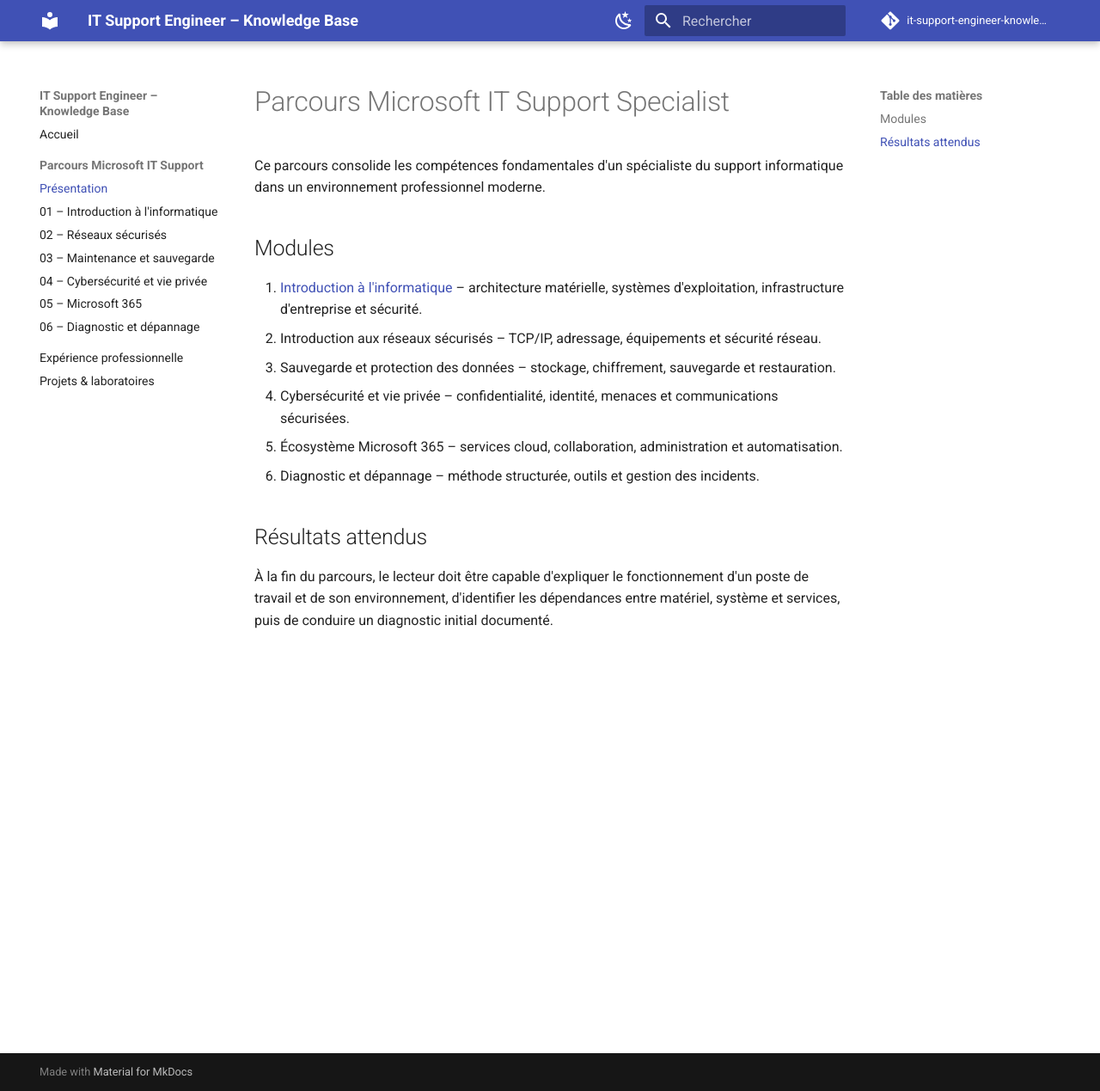
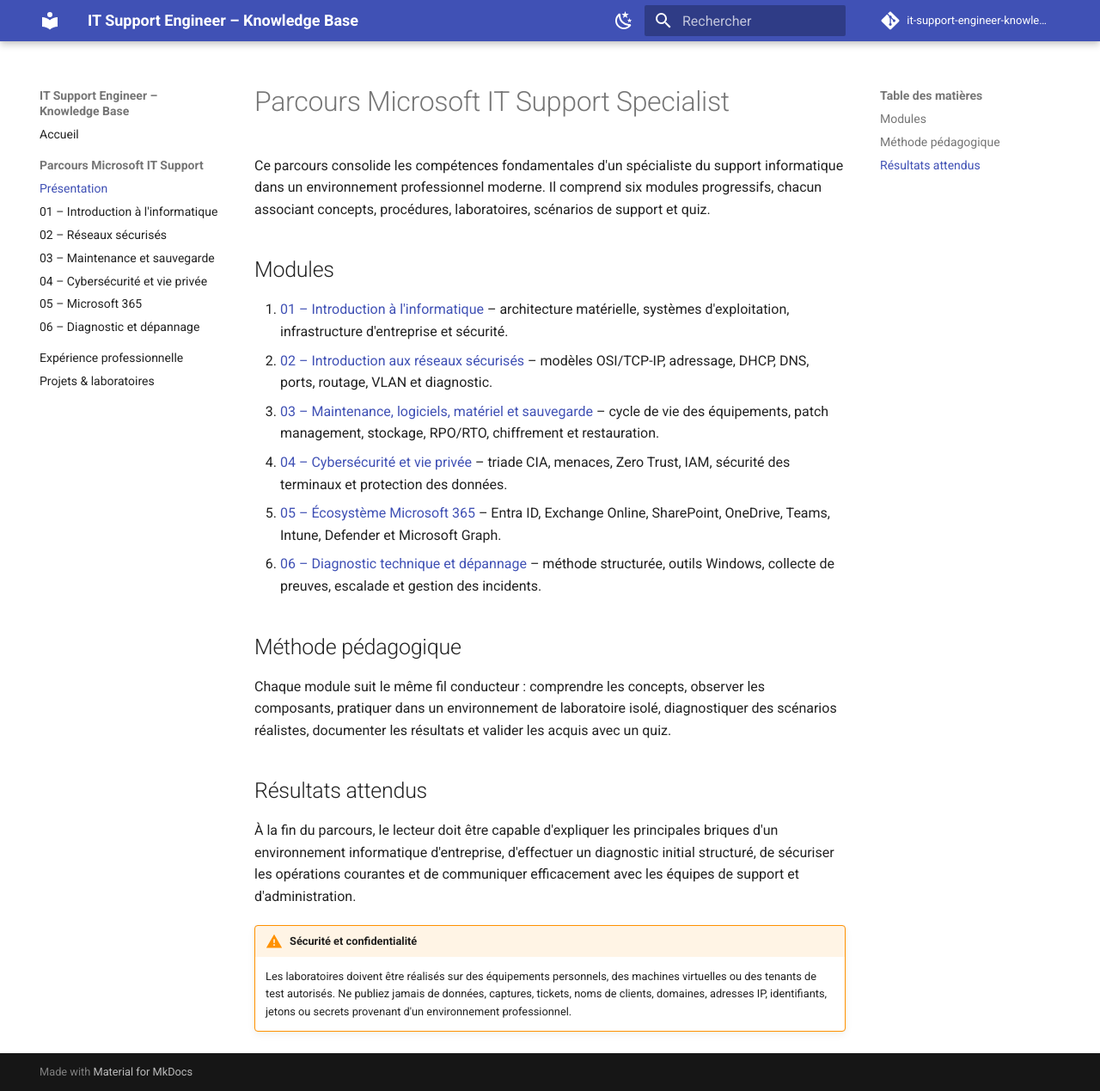
Before and after one commit to aminejguirim/it-support-engineer-knowledge-base, an MkDocs documentation site: the page built from docs/microsoft-it-support/index.md, in a window 1280 px wide and 1269 px high. Shown: the whole window at 86% size. Built offline with MkDocs 1.6.1 and Material for MkDocs 9.7.7, drawn with Linux system fonts in a browser that asks for light colours; comment, search, counter and statistics services are not loaded.

Commit message:
Complete Microsoft IT Support learning path index

```diff
--- a/docs/microsoft-it-support/index.md
+++ b/docs/microsoft-it-support/index.md
@@ -1,16 +1,23 @@
 # Parcours Microsoft IT Support Specialist
 
-Ce parcours consolide les compétences fondamentales d'un spécialiste du support informatique dans un environnement professionnel moderne.
+Ce parcours consolide les compétences fondamentales d'un spécialiste du support informatique dans un environnement professionnel moderne. Il comprend six modules progressifs, chacun associant concepts, procédures, laboratoires, scénarios de support et quiz.
 
 ## Modules
 
-1. [Introduction à l'informatique](01-introduction-informatique.md) – architecture matérielle, systèmes d'exploitation, infrastructure d'entreprise et sécurité.
-2. Introduction aux réseaux sécurisés – TCP/IP, adressage, équipements et sécurité réseau.
-3. Sauvegarde et protection des données – stockage, chiffrement, sauvegarde et restauration.
-4. Cybersécurité et vie privée – confidentialité, identité, menaces et communications sécurisées.
-5. Écosystème Microsoft 365 – services cloud, collaboration, administration et automatisation.
-6. Diagnostic et dépannage – méthode structurée, outils et gestion des incidents.
+1. [01 – Introduction à l'informatique](01-introduction-informatique.md) – architecture matérielle, systèmes d'exploitation, infrastructure d'entreprise et sécurité.
+2. [02 – Introduction aux réseaux sécurisés](02-reseaux-securises.md) – modèles OSI/TCP-IP, adressage, DHCP, DNS, ports, routage, VLAN et diagnostic.
+3. [03 – Maintenance, logiciels, matériel et sauvegarde](03-maintenance-sauvegarde.md) – cycle de vie des équipements, patch management, stockage, RPO/RTO, chiffrement et restauration.
+4. [04 – Cybersécurité et vie privée](04-cybersecurite-vie-privee.md) – triade CIA, menaces, Zero Trust, IAM, sécurité des terminaux et protection des données.
+5. [05 – Écosystème Microsoft 365](05-microsoft-365.md) – Entra ID, Exchange Online, SharePoint, OneDrive, Teams, Intune, Defender et Microsoft Graph.
+6. [06 – Diagnostic technique et dépannage](06-diagnostic-depannage.md) – méthode structurée, outils Windows, collecte de preuves, escalade et gestion des incidents.
+
+## Méthode pédagogique
+
+Chaque module suit le même fil conducteur : comprendre les concepts, observer les composants, pratiquer dans un environnement de laboratoire isolé, diagnostiquer des scénarios réalistes, documenter les résultats et valider les acquis avec un quiz.
 
 ## Résultats attendus
 
-À la fin du parcours, le lecteur doit être capable d'expliquer le fonctionnement d'un poste de travail et de son environnement, d'identifier les dépendances entre matériel, système et services, puis de conduire un diagnostic initial documenté.
+À la fin du parcours, le lecteur doit être capable d'expliquer les principales briques d'un environnement informatique d'entreprise, d'effectuer un diagnostic initial structuré, de sécuriser les opérations courantes et de communiquer efficacement avec les équipes de support et d'administration.
+
+!!! warning "Sécurité et confidentialité"
+    Les laboratoires doivent être réalisés sur des équipements personnels, des machines virtuelles ou des tenants de test autorisés. Ne publiez jamais de données, captures, tickets, noms de clients, domaines, adresses IP, identifiants, jetons ou secrets provenant d'un environnement professionnel.
```
